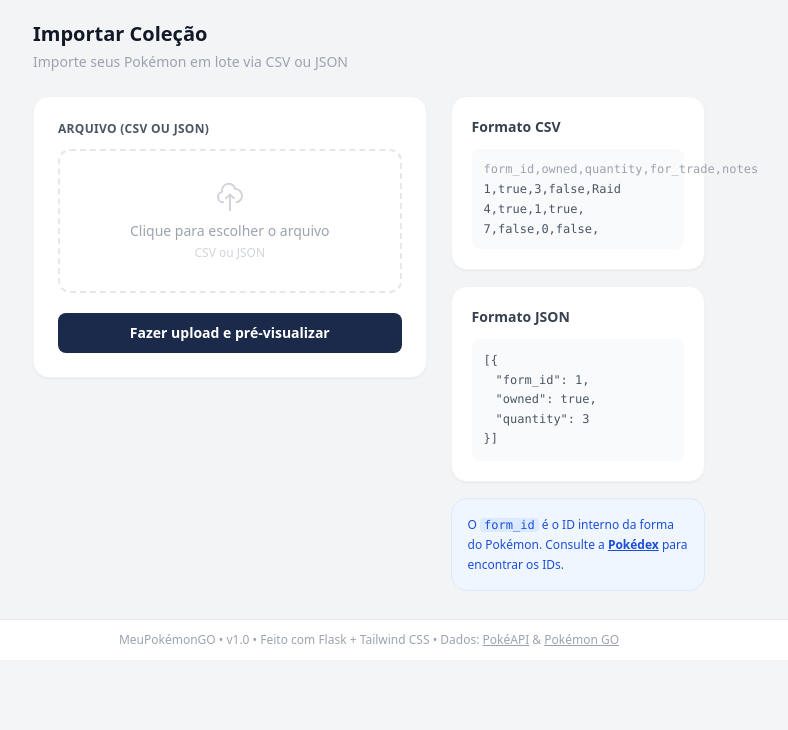
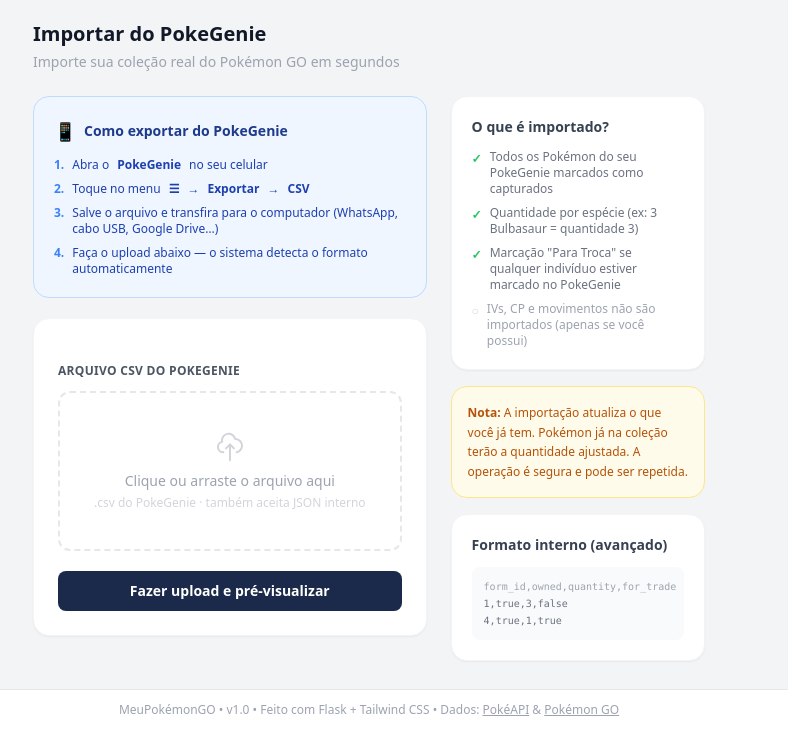
Before and after one commit to devflisboa/meupokemongo, a Flask app: page /import/ in a window 1280 px wide. Shown: the part 142-872 px from the top of the page, without its empty margins (271-1059 px from the left). Before the commit the page ends 788 px from the top, so only its background shows below. Run offline with Flask 3, Linux system fonts and the light colour scheme; the visitor is signed in with stand-in values (Sample User, id 1); data that the repository does not hold is empty; some libraries are stand-ins or nearby versions.

Commit message:
fix: CSRF tokens em todos os forms + import PokeGenie
CSRF (crítico):
- Meta tag csrf-token no base.html com patch global de fetch
- Hidden input csrf_token em todos os 12 forms POST do sistema
- Corrige erro 400 "CSRF token missing" que bloqueava login/registro em prod

Import PokeGenie:
- Parser automático: detecta PokeGenie pelo header "Atk IV"/"Pokémon Id"
- Agrupa por espécie (N linhas = 1 espécie, quantity=N)
- Mapeia Pokémon Id → form_id via banco, reporta espécies não encontradas
- Sessão de preview armazenada no banco (PokemonCache) para suportar
  imports grandes sem estourar limite de cookie (~4KB)
- Template import/index.html com passo a passo PokeGenie
- Preview mostra #número + nome do Pokémon em vez de form_id interno

Co-Authored-By: Claude Sonnet 4.6 <noreply@anthropic.com>

```diff
--- a/app/blueprints/import_/routes.py
+++ b/app/blueprints/import_/routes.py
@@ -1,7 +1,10 @@
 from flask import render_template, request, redirect, url_for, flash, session
 from flask_login import login_required, current_user
 from . import bp
-from ...services.import_service import parse_csv, parse_json, apply_import
+from ...services.import_service import (
+    detect_format, parse_pokegenie, parse_csv, parse_json,
+    store_import_session, load_import_session, apply_import,
+)
 
 
 @bp.route("/", methods=["GET", "POST"])
@@ -9,25 +12,33 @@ from ...services.import_service import parse_csv, parse_json, apply_import
 def index():
     if request.method == "POST":
         file = request.files.get("file")
-        if not file:
+        if not file or not file.filename:
             flash("Nenhum arquivo enviado.", "warning")
             return redirect(request.url)
 
         raw = file.read()
-        ext = file.filename.rsplit(".", 1)[-1].lower() if file.filename else ""
+        ext = file.filename.rsplit(".", 1)[-1].lower()
+        fmt = detect_format(raw, ext)
 
-        if ext == "csv":
+        if fmt == "pokegenie":
+            rows, errors = parse_pokegenie(raw)
+        elif fmt == "csv":
             rows, errors = parse_csv(raw)
-        elif ext == "json":
+        elif fmt == "json":
             rows, errors = parse_json(raw)
         else:
-            flash("Formato não suportado. Use CSV ou JSON.", "danger")
+            flash("Formato não suportado. Use CSV do PokeGenie ou JSON.", "danger")
             return redirect(request.url)
 
-        # Guarda preview na sessão para confirmação
-        session["import_preview"] = rows
-        session["import_errors"] = errors
-        return render_template("import_/preview.html", rows=rows, errors=errors)
+        if not rows and errors:
+            flash(f"Arquivo inválido: {errors[0]}", "danger")
+            return redirect(request.url)
+
+        # Armazena no banco para evitar limite de cookie em imports grandes
+        key = store_import_session(current_user.id, rows, fmt)
+        session["import_key"] = key
+
+        return render_template("import_/preview.html", rows=rows, errors=errors, fmt=fmt)
 
     return render_template("import_/index.html")
 
@@ -35,11 +46,20 @@ def index():
 @bp.route("/confirmar", methods=["POST"])
 @login_required
 def confirmar():
-    rows = session.pop("import_preview", [])
-    if not rows:
+    key = session.pop("import_key", None)
+    if not key:
         flash("Sessão expirada. Envie o arquivo novamente.", "warning")
         return redirect(url_for("import_.index"))
 
+    rows, fmt = load_import_session(key)
+    if not rows:
+        flash("Nenhum dado para importar.", "warning")
+        return redirect(url_for("import_.index"))
+
     report = apply_import(current_user.id, rows)
-    flash(f"Importação concluída: {report['created']} criados, {report['updated']} atualizados.", "success")
+    flash(
+        f"Importação concluída: {report['created']} Pokémon adicionados, "
+        f"{report['updated']} atualizados.",
+        "success",
+    )
     return redirect(url_for("collection.index"))
--- a/app/templates/auth/login.html
+++ b/app/templates/auth/login.html
@@ -21,6 +21,7 @@
     </div>
 
     <form method="post" class="space-y-4">
+      <input type="hidden" name="csrf_token" value="{{ csrf_token() }}">
       <div>
         <label class="block text-xs font-bold text-gray-600 mb-1.5 uppercase tracking-wide">Usuário</label>
         <input type="text" name="username" required autofocus
--- a/app/templates/auth/perfil.html
+++ b/app/templates/auth/perfil.html
@@ -50,6 +50,7 @@
         Dados do Perfil
       </h2>
       <form method="post" class="space-y-4">
+        <input type="hidden" name="csrf_token" value="{{ csrf_token() }}">
         <input type="hidden" name="action" value="dados" />
 
         <div>
@@ -112,6 +113,7 @@
           Alterar Senha
         </h2>
         <form method="post" class="space-y-4">
+          <input type="hidden" name="csrf_token" value="{{ csrf_token() }}">
           <input type="hidden" name="action" value="senha" />
           <div>
             <label class="block text-xs font-bold text-gray-500 mb-1.5 uppercase tracking-wide">Senha atual</label>
--- a/app/templates/auth/registro.html
+++ b/app/templates/auth/registro.html
@@ -21,6 +21,7 @@
     </div>
 
     <form method="post" class="space-y-4">
+      <input type="hidden" name="csrf_token" value="{{ csrf_token() }}">
       <div>
         <label class="block text-xs font-bold text-gray-600 mb-1.5 uppercase tracking-wide">Usuário</label>
         <input type="text" name="username" required autofocus maxlength="50"
--- a/app/templates/base.html
+++ b/app/templates/base.html
@@ -7,8 +7,25 @@
   <meta name="description" content="{% block description %}Gerencie sua coleção de Pokémon GO, acompanhe evoluções e encontre oportunidades de troca.{% endblock %}" />
 
   <link rel="icon" type="image/svg+xml" href="{{ url_for('static', filename='favicon.svg') }}" />
+  <meta name="csrf-token" content="{{ csrf_token() }}">
 
   <script src="https://cdn.tailwindcss.com"></script>
+  <script>
+    /* Injeta X-CSRFToken automaticamente em todos os fetch POST/PATCH/PUT/DELETE */
+    (function() {
+      const token = document.querySelector('meta[name="csrf-token"]')?.content;
+      if (!token) return;
+      const _fetch = window.fetch;
+      window.fetch = function(url, opts) {
+        opts = opts || {};
+        const method = (opts.method || 'GET').toUpperCase();
+        if (method !== 'GET' && method !== 'HEAD') {
+          opts.headers = Object.assign({'X-CSRFToken': token}, opts.headers || {});
+        }
+        return _fetch(url, opts);
+      };
+    })();
+  </script>
   <script>
     tailwind.config = {
       theme: {
--- a/app/templates/friends/index.html
+++ b/app/templates/friends/index.html
@@ -81,6 +81,7 @@
               class="text-xs text-blue-600 hover:underline font-semibold">Trocas</a>
             <form method="post" action="{{ url_for('friends.remover', friendship_id=f.id) }}"
               onsubmit="return confirm('Remover {{ friend.username }} dos amigos?')">
+              <input type="hidden" name="csrf_token" value="{{ csrf_token() }}">
               <button type="submit"
                 class="text-xs text-red-400 hover:text-red-600 font-semibold px-2 py-1 rounded-lg hover:bg-red-50 transition-colors">✕</button>
             </form>
@@ -103,6 +104,7 @@
     <div class="bg-white rounded-2xl shadow-sm border border-gray-100 p-5">
       <h2 class="font-bold text-sm text-gray-700 mb-4">Convidar treinador</h2>
       <form method="post" action="{{ url_for('friends.convidar') }}" class="space-y-3">
+        <input type="hidden" name="csrf_token" value="{{ csrf_token() }}">
         <div>
           <label class="block text-xs font-bold text-gray-500 mb-1.5 uppercase tracking-wide">Nome de usuário</label>
           <input type="text" name="username" required placeholder="usuario_do_amigo"
--- a/app/templates/import_/index.html
+++ b/app/templates/import_/index.html
@@ -4,24 +4,55 @@
 {% block content %}
 <div class="max-w-2xl mx-auto">
   <div class="mb-6">
-    <h1 class="text-xl font-black text-gray-900">Importar Coleção</h1>
-    <p class="text-sm text-gray-400 mt-1">Importe seus Pokémon em lote via CSV ou JSON</p>
+    <h1 class="text-xl font-black text-gray-900">Importar do PokeGenie</h1>
+    <p class="text-sm text-gray-400 mt-1">Importe sua coleção real do Pokémon GO em segundos</p>
   </div>
 
   <div class="grid grid-cols-1 lg:grid-cols-5 gap-6">
-    <!-- Upload form -->
-    <div class="lg:col-span-3">
+
+    {# ── Upload ── #}
+    <div class="lg:col-span-3 space-y-5">
+
+      {# Passos PokeGenie #}
+      <div class="bg-blue-50 border border-blue-200 rounded-2xl p-5">
+        <div class="flex items-center gap-2 mb-3">
+          <span class="text-lg">📱</span>
+          <h3 class="font-bold text-sm text-blue-900">Como exportar do PokeGenie</h3>
+        </div>
+        <ol class="space-y-2 text-xs text-blue-800">
+          <li class="flex gap-2">
+            <span class="font-black text-blue-500 flex-shrink-0">1.</span>
+            Abra o <strong>PokeGenie</strong> no seu celular
+          </li>
+          <li class="flex gap-2">
+            <span class="font-black text-blue-500 flex-shrink-0">2.</span>
+            Toque no menu <strong>☰</strong> → <strong>Exportar</strong> → <strong>CSV</strong>
+          </li>
+          <li class="flex gap-2">
+            <span class="font-black text-blue-500 flex-shrink-0">3.</span>
+            Salve o arquivo e transfira para o computador (WhatsApp, cabo USB, Google Drive…)
+          </li>
+          <li class="flex gap-2">
+            <span class="font-black text-blue-500 flex-shrink-0">4.</span>
+            Faça o upload abaixo — o sistema detecta o formato automaticamente
+          </li>
+        </ol>
+      </div>
+
+      {# Form upload #}
       <div class="bg-white rounded-2xl shadow-sm border border-gray-100 p-6">
         <form method="post" enctype="multipart/form-data" class="space-y-5">
+          <input type="hidden" name="csrf_token" value="{{ csrf_token() }}">
           <div>
-            <label class="block text-xs font-bold text-gray-600 mb-3 uppercase tracking-wide">Arquivo (CSV ou JSON)</label>
-            <label class="flex flex-col items-center justify-center w-full h-36 border-2 border-dashed border-gray-200 rounded-xl cursor-pointer hover:border-blue-300 hover:bg-blue-50 transition-colors group">
+            <label class="block text-xs font-bold text-gray-600 mb-3 uppercase tracking-wide">Arquivo CSV do PokeGenie</label>
+            <label id="drop-zone"
+              class="flex flex-col items-center justify-center w-full h-40 border-2 border-dashed border-gray-200 rounded-xl cursor-pointer hover:border-blue-300 hover:bg-blue-50 transition-colors group">
               <svg class="w-8 h-8 text-gray-300 group-hover:text-blue-400 mb-2 transition-colors" fill="none" stroke="currentColor" viewBox="0 0 24 24">
                 <path stroke-linecap="round" stroke-linejoin="round" stroke-width="1.5" d="M7 16a4 4 0 01-.88-7.903A5 5 0 1115.9 6L16 6a5 5 0 011 9.9M15 13l-3-3m0 0l-3 3m3-3v12"/>
               </svg>
-              <span class="text-sm text-gray-400 group-hover:text-blue-500 font-medium">Clique para escolher o arquivo</span>
-              <span class="text-xs text-gray-300 mt-1">CSV ou JSON</span>
-              <input type="file" name="file" accept=".csv,.json" required class="hidden" />
+              <span id="drop-label" class="text-sm text-gray-400 group-hover:text-blue-500 font-medium">Clique ou arraste o arquivo aqui</span>
+              <span class="text-xs text-gray-300 mt-1">.csv do PokeGenie · também aceita JSON interno</span>
+              <input type="file" name="file" id="file-input" accept=".csv,.json" required class="hidden" />
             </label>
           </div>
 
@@ -33,36 +64,54 @@
       </div>
     </div>
 
-    <!-- Format guide -->
+    {# ── Sidebar informações ── #}
     <div class="lg:col-span-2 space-y-4">
+
       <div class="bg-white rounded-2xl shadow-sm border border-gray-100 p-5">
-        <h3 class="font-bold text-sm text-gray-700 mb-3">Formato CSV</h3>
-        <div class="bg-gray-50 rounded-lg p-3 font-mono text-xs text-gray-600 space-y-1">
-          <div class="text-gray-400">form_id,owned,quantity,for_trade,notes</div>
-          <div>1,true,3,false,Raid</div>
-          <div>4,true,1,true,</div>
-          <div>7,false,0,false,</div>
-        </div>
+        <h3 class="font-bold text-sm text-gray-700 mb-3">O que é importado?</h3>
+        <ul class="space-y-2 text-xs text-gray-500">
+          <li class="flex items-start gap-2">
+            <span class="text-green-500 font-bold mt-0.5">✓</span>
+            <span>Todos os Pokémon do seu PokeGenie marcados como capturados</span>
+          </li>
+          <li class="flex items-start gap-2">
+            <span class="text-green-500 font-bold mt-0.5">✓</span>
+            <span>Quantidade por espécie (ex: 3 Bulbasaur = quantidade 3)</span>
+          </li>
+          <li class="flex items-start gap-2">
+            <span class="text-green-500 font-bold mt-0.5">✓</span>
+            <span>Marcação "Para Troca" se qualquer indivíduo estiver marcado no PokeGenie</span>
+          </li>
+          <li class="flex items-start gap-2">
+            <span class="text-gray-300 font-bold mt-0.5">○</span>
+            <span class="text-gray-400">IVs, CP e movimentos não são importados (apenas se você possui)</span>
+          </li>
+        </ul>
+      </div>
+
+      <div class="bg-amber-50 border border-amber-200 rounded-2xl p-4">
+        <p class="text-xs text-amber-700 leading-relaxed">
+          <strong>Nota:</strong> A importação atualiza o que você já tem. Pokémon já na coleção terão a quantidade ajustada. A operação é segura e pode ser repetida.
+        </p>
       </div>
 
       <div class="bg-white rounded-2xl shadow-sm border border-gray-100 p-5">
-        <h3 class="font-bold text-sm text-gray-700 mb-3">Formato JSON</h3>
-        <div class="bg-gray-50 rounded-lg p-3 font-mono text-xs text-gray-600 leading-relaxed">
-          <div>[&#123;</div>
-          <div class="pl-3">"form_id": 1,</div>
-          <div class="pl-3">"owned": true,</div>
-          <div class="pl-3">"quantity": 3</div>
-          <div>&#125;]</div>
+        <h3 class="font-bold text-sm text-gray-700 mb-3">Formato interno (avançado)</h3>
+        <div class="bg-gray-50 rounded-lg p-3 font-mono text-[10px] text-gray-500 space-y-0.5">
+          <div class="text-gray-400">form_id,owned,quantity,for_trade</div>
+          <div>1,true,3,false</div>
+          <div>4,true,1,true</div>
         </div>
       </div>
+    </div>
 
-      <div class="bg-blue-50 rounded-2xl border border-blue-100 p-4">
-        <p class="text-xs text-blue-700 leading-relaxed">
-          O <code class="bg-blue-100 px-1 rounded">form_id</code> é o ID interno da forma do Pokémon.
-          Consulte a <a href="{{ url_for('pokedex.index') }}" class="underline font-semibold">Pokédex</a> para encontrar os IDs.
-        </p>
-      </div>
-    </div>
   </div>
 </div>
+
+<script>
+document.getElementById('file-input').addEventListener('change', function() {
+  const label = document.getElementById('drop-label');
+  label.textContent = this.files[0] ? this.files[0].name : 'Clique ou arraste o arquivo aqui';
+});
+</script>
 {% endblock %}
--- a/app/templates/trades/index.html
+++ b/app/templates/trades/index.html
@@ -78,12 +78,14 @@
       </a>
       <div class="flex gap-2">
         <form method="post" action="{{ url_for('trades.fechar', match_id=match.id) }}" class="flex-1">
+          <input type="hidden" name="csrf_token" value="{{ csrf_token() }}">
           <button type="submit"
             class="w-full text-[11px] font-bold py-1.5 rounded-lg bg-blue-50 text-blue-600 hover:bg-blue-100 transition-colors">
             Concluída ✓
           </button>
         </form>
         <form method="post" action="{{ url_for('trades.cancelar', match_id=match.id) }}" class="flex-1">
+          <input type="hidden" name="csrf_token" value="{{ csrf_token() }}">
           <button type="submit"
             class="w-full text-[11px] font-bold py-1.5 rounded-lg bg-gray-100 text-gray-500 hover:bg-red-50 hover:text-red-500 transition-colors">
             Cancelar ✕
@@ -93,12 +95,14 @@
       {% elif match.status == 'contacted' %}
       <div class="flex gap-2">
         <form method="post" action="{{ url_for('trades.fechar', match_id=match.id) }}" class="flex-1">
+          <input type="hidden" name="csrf_token" value="{{ csrf_token() }}">
           <button type="submit"
             class="w-full text-[11px] font-bold py-1.5 rounded-lg bg-blue-50 text-blue-600 hover:bg-blue-100 transition-colors">
             Concluída ✓
           </button>
         </form>
         <form method="post" action="{{ url_for('trades.cancelar', match_id=match.id) }}" class="flex-1">
+          <input type="hidden" name="csrf_token" value="{{ csrf_token() }}">
           <button type="submit"
             class="w-full text-[11px] font-bold py-1.5 rounded-lg bg-gray-100 text-gray-500 hover:bg-red-50 hover:text-red-500 transition-colors">
             Cancelar ✕
--- a/app/templates/wishlist/index.html
+++ b/app/templates/wishlist/index.html
@@ -80,6 +80,7 @@
         <div class="flex items-center pr-4">
           <form method="post" action="{{ url_for('wishlist.remove', item_id=item.id) }}"
             onsubmit="return confirm('Remover da wishlist?')">
+            <input type="hidden" name="csrf_token" value="{{ csrf_token() }}">
             <button type="submit"
               class="text-gray-300 hover:text-red-400 transition-colors p-1 rounded">
               <svg class="w-4 h-4" fill="none" stroke="currentColor" viewBox="0 0 24 24">
@@ -108,6 +109,7 @@
     <div class="bg-white rounded-2xl shadow-sm border border-gray-100 p-5">
       <h2 class="font-bold text-sm text-gray-700 mb-4">Adicionar à wishlist</h2>
       <form method="post" action="{{ url_for('wishlist.add') }}" class="space-y-4">
+        <input type="hidden" name="csrf_token" value="{{ csrf_token() }}">
         <div>
           <label class="block text-xs font-bold text-gray-500 mb-1.5 uppercase tracking-wide">Pokémon</label>
           <select name="form_id" required
```
Also changed, not shown: app/services/import_service.py (+118 -8 lines), app/templates/import_/preview.html (+39 -31 lines).
